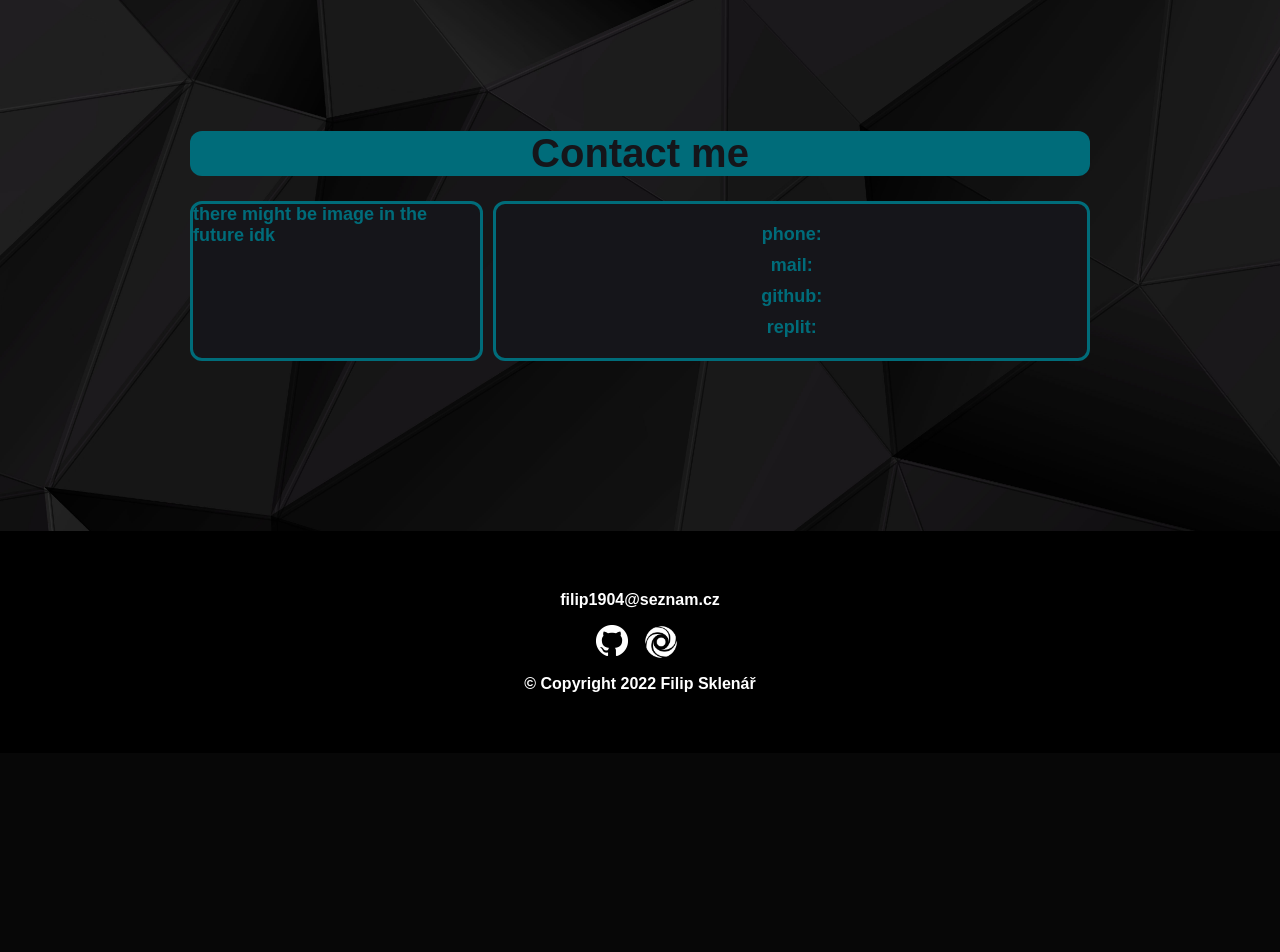
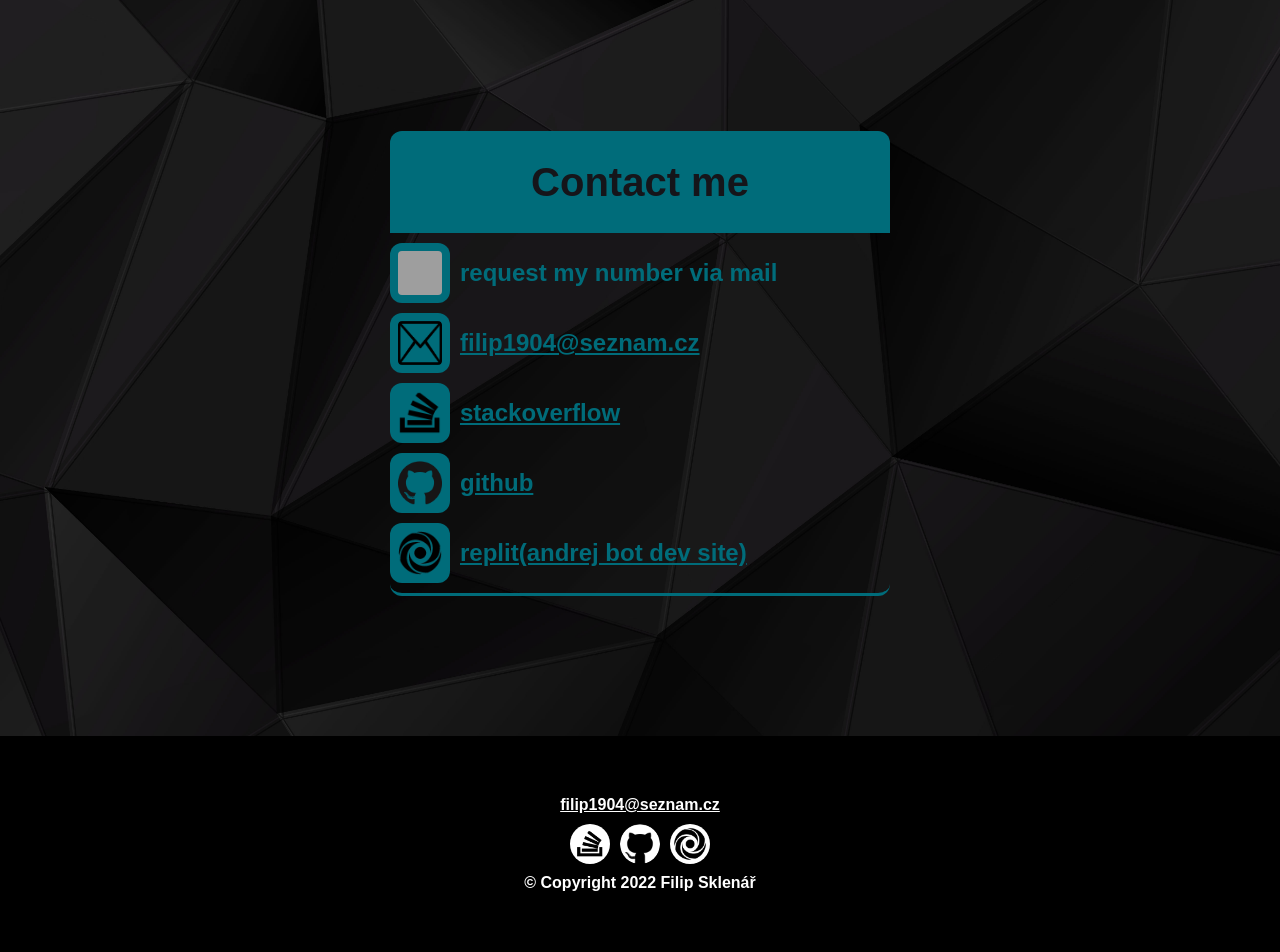
Before and after one commit to Sklenik/WEB, a Flask app: page /contact in a window 1280 px wide. Shown: the part 69-1021 px from the top of the page. Before the commit the page ends 761 px from the top, so only its background shows below. Run offline with Flask 2, Linux system fonts and the light colour scheme; grey boxes are pictures that could not be loaded.

Commit message:
finished contact page, upgraded footer, page 90% complete, about section needs some work

```diff
--- a/website/static/css/about.css
+++ b/website/static/css/about.css
@@ -6,6 +6,7 @@
   --cl_lang_bg: lemonchiffon;
 }
 
+/*this could have been so much better but I am kinda lazy to optimalize it so for now it will be like this*/
 #about-container {
   display: grid;
   grid-template-columns: 1fr 1fr 1fr 1fr;
--- a/website/static/css/contact.css
+++ b/website/static/css/contact.css
@@ -7,31 +7,19 @@
 
 .contact-container {
   display: grid;
-
-  grid-template-columns: 1fr 1fr 1fr;
-  grid-template-rows: 0.35fr 0.15fr 0.5fr;
+  grid-template-columns: 1fr;
+  grid-template-rows: 0.3fr 1fr;
 
   gap: 10px 10px;
+  margin: 0 200px 0 200px;
+  padding-bottom: 10px;
+
+  border-bottom: 3px solid var(--dark);
+  border-radius: 0 0 12px 12px;
 
   grid-template-areas:
-    "contact-header contact-header contact-header"
-    " . . . "
-    "contact-img contact-text contact-text";
-}
-
-.contact-img {
-  grid-area: contact-img;
-
-  background-color: var(--light);
-
-  color: var(--dark);
-  font-weight: 600;
-  text-decoration: none;
-  font-size: large;
-
-  border-radius: var(--border_rad_px);
-  border-style: solid;
-  border-color: var(--dark);
+    "contact-header"
+    "contact-subcontainer";
 }
 
 .contact-header {
@@ -40,6 +28,9 @@
   align-items: center;
   justify-content: center;
 
+  padding-top: 20px;
+  padding-bottom: 20px;
+
   background-color: var(--dark);
 
   color: var(--light);
@@ -47,28 +38,51 @@
   text-decoration: none;
   font-size: 250%;
 
-  border-radius: var(--border_rad_px);
+  border-radius: 12px 12px 0 0;
 }
 
-.contact-text {
-  grid-area: contact-text;
+.contact-subcontainer {
+  grid-area: contact-subcontainer;
   display: flex;
   flex-direction: column;
 
-  padding: 20px 0 20px 0;
+  align-items: flex-start;
+  justify-content: center;
 
   gap: 10px 10px;
+}
 
-  text-align: center;
+.contact-subc-item > img {
+  height: 60px;
+  width: 60px;
 
-  background-color: var(--light);
+  padding: 5px;
 
+  background-color: var(--dark);
+}
+
+.contact-subc-item:nth-child(5) > img {
+  padding: 0px;
+}
+
+.contact-subc-item > p {
   color: var(--dark);
   font-weight: 600;
-  text-decoration: none;
-  font-size: large;
+  font-size: x-large;
+}
 
-  border-radius: var(--border_rad_px);
-  border-style: solid;
-  border-color: var(--dark);
+.contact-subc-item {
+  display: flex;
+  flex-direction: row;
+
+  justify-content: center;
+  align-items: center;
+
+  gap: 10px 10px;
 }
+
+.contact-subc-item > a {
+  color: var(--dark);
+  font-weight: 600;
+  font-size: x-large;
+}
--- a/website/static/css/main.css
+++ b/website/static/css/main.css
@@ -173,18 +173,52 @@
   gap: 10px 10px;
 }
 
+.footer > a {
+  color: white;
+  font-weight: 600;
+}
+
 .footer-subcontainer {
   display: flex;
   flex-direction: row;
 
-  gap: 10px;
+  gap: 10px 10px;
 }
 
-.footer-github {
-  padding-top: 6px;
+.footer-subcontainer > a {
+  display: flex;
+
+  justify-content: center;
+  align-items: center;
+
+  background-color: white;
+
+  border-style: none;
+  border-radius: 20px;
+
+  overflow: hidden;
 }
 
-.footer-replit {
-  height: 46px;
-  width: 46px;
+.footer-subcontainer > a:nth-child(2) {
+  background-color: black;
 }
+
+.footer-subcontainer a > img {
+  height: 40px;
+  width: 40px;
+}
+
+.footer-subcontainer a:nth-child(1) > img {
+  padding: 6px;
+}
+
+/*
+a:nth-child(1) > img {
+  background-color: white;
+  padding: 6px;
+}
+
+a:nth-child(2) > img {
+  padding: 1px;
+}
+*/
--- a/website/static/css/projects.css
+++ b/website/static/css/projects.css
@@ -193,13 +193,18 @@
   border-color: var(--dark);
 }
 
+.scrname1 > img {
+  margin-left: 10px;
+
+  height: 40px;
+  width: 40px;
+}
+
 .scr-1 {
   grid-area: scr-1;
-  background-color: purple;
 
   border-radius: var(--border_rad_px);
-  border-style: solid;
-  border-color: transparent;
+  border-style: none;
 }
 
 .scr1-text {
--- a/website/templates/base.html
+++ b/website/templates/base.html
@@ -40,18 +40,24 @@
     <!-- page content /-->
 
     <footer class="footer">
-      <div>filip1904@seznam.cz</div>
+      <a href="mailto:filip1904@seznam.cz">filip1904@seznam.cz</a>
+
       <div class="footer-subcontainer">
-        <div class="footer-github">
-          <a href="https://github.com/Sklenik"
-            ><img
-              src="../static/images/GitHub-Mark/PNG/GitHub-Mark-Light-32px.png"
-          /></a>
-        </div>
-        <div class="footer-replit">
-          <img src="../static/images/replit.png" />
-        </div>
+        <a href="https://stackoverflow.com/users/17351121/sklenik"
+          ><img src="../static/images/stackoverflow.png"
+        /></a>
+
+        <a href="https://github.com/Sklenik"
+          ><img
+            class="footer-github"
+            src="../static/images/GitHub-Mark/PNG/GitHub-Mark-Light-120px-plus.png"
+        /></a>
+
+        <a href="https://replit.com/@Sklenik"
+          ><img src="../static/images/output-onlinepngtools.png"
+        /></a>
       </div>
+
       <div>© Copyright 2022 Filip Sklenář</div>
     </footer>
     <!-- footer -->
--- a/website/templates/contact.html
+++ b/website/templates/contact.html
@@ -2,12 +2,29 @@
 content%}
 <div class="contact-container">
   <div class="contact-header">Contact me</div>
-  <div class="contact-img">there might be image in the future idk</div>
-  <div class="contact-text">
-    <div>phone:</div>
-    <div>mail:</div>
-    <div>github:</div>
-    <div>replit:</div>
+  <div class="contact-subcontainer">
+    <div class="contact-subc-item">
+      <img src="../static/images/phone-outline.png" />
+      <p>request my number via mail</p>
+    </div>
+    <div class="contact-subc-item">
+      <img src="../static/images/email.png" />
+      <a href="mailto:filip1904@seznam.cz">filip1904@seznam.cz</a>
+    </div>
+    <div class="contact-subc-item">
+      <img src="../static/images/stackoverflow.png" />
+      <a href="https://stackoverflow.com/users/17351121/sklenik"
+        >stackoverflow</a
+      >
+    </div>
+    <div class="contact-subc-item">
+      <img src="../static/images/GitHub-Mark/PNG/GitHub-Mark-120px-plus.png" />
+      <a href="https://github.com/Sklenik">github</a>
+    </div>
+    <div class="contact-subc-item">
+      <img src="../static/images/output-onlinepngtools.png" />
+      <a href="https://replit.com/@Sklenik">replit(andrej bot dev site)</a>
+    </div>
   </div>
 </div>
 {% endblock %}
--- a/website/templates/projects.html
+++ b/website/templates/projects.html
@@ -15,8 +15,10 @@
   </div>
   <div class="scr-header_1">Smaller projects and/or scripts</div>
   <!--scr1-->
-  <div class="scrname1">Andrej bot</div>
-  <div class="scr-1">Script1</div>
+  <div class="scrname1">
+    Andrej bot <img src="../static/images/motyle2.jpg" />
+  </div>
+  <div class="scr-1"><img src="../static/images/andrejbot_code.PNG" /></div>
   <div class="scr1-text">Script1 Text</div>
   <!--scr2-->
   <div class="scrname2">C</div>
```
Also changed, not shown: website/static/backup_delete_later/backub_contact.txt (added, +12 -0 lines), website/static/images/andrejbot_code.PNG (added), website/static/images/call-square.png (added), website/static/images/email.png (added), website/static/images/facebook-line.png (added), website/static/images/mail.png (added), website/static/images/motyle2.jpg (added), website/static/images/output-onlinepngtools.png (added), website/static/images/replit-transparent.png (added), website/static/images/stackoverflow-color.png (added), website/static/images/stackoverflow.png (added).
